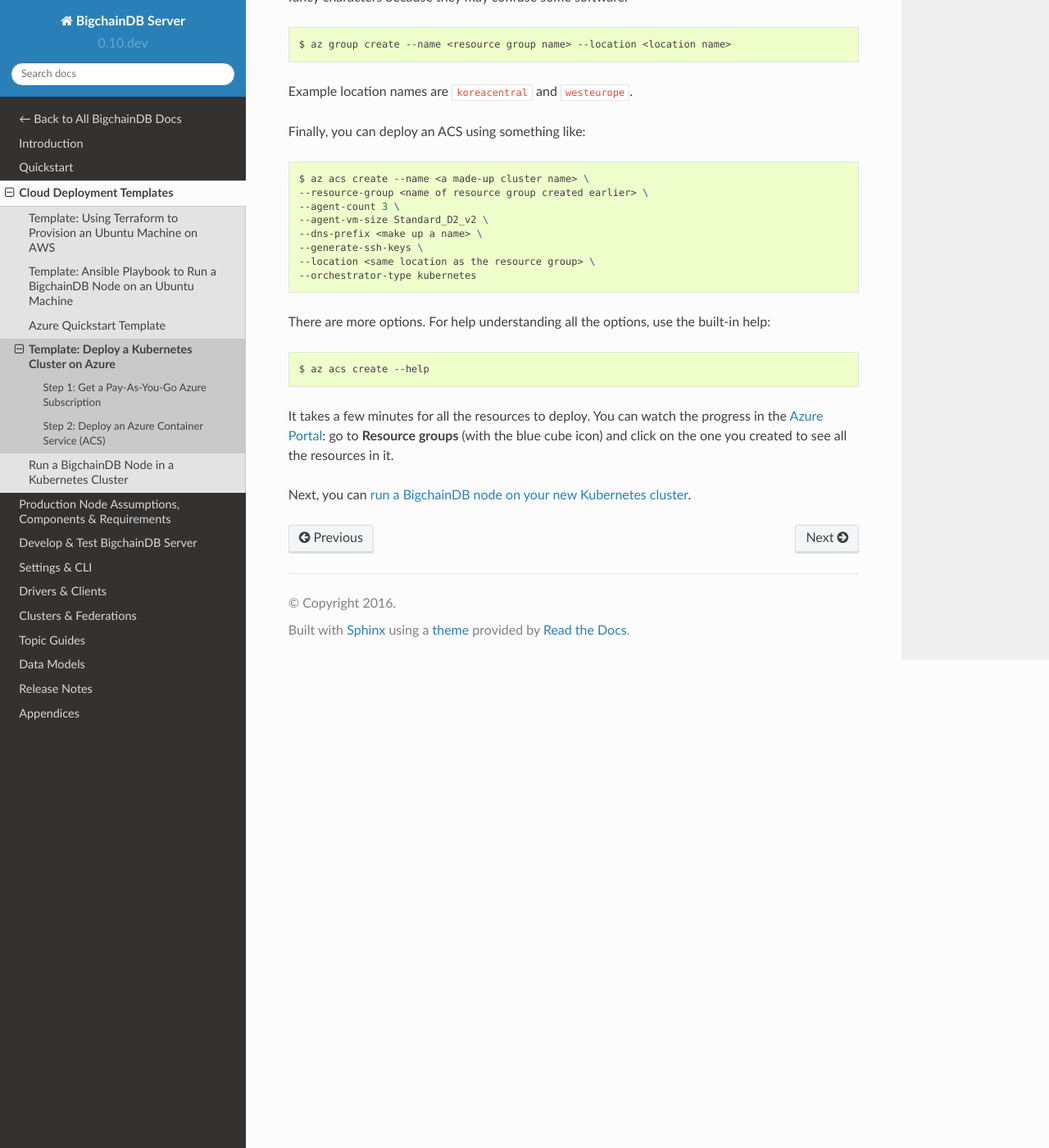
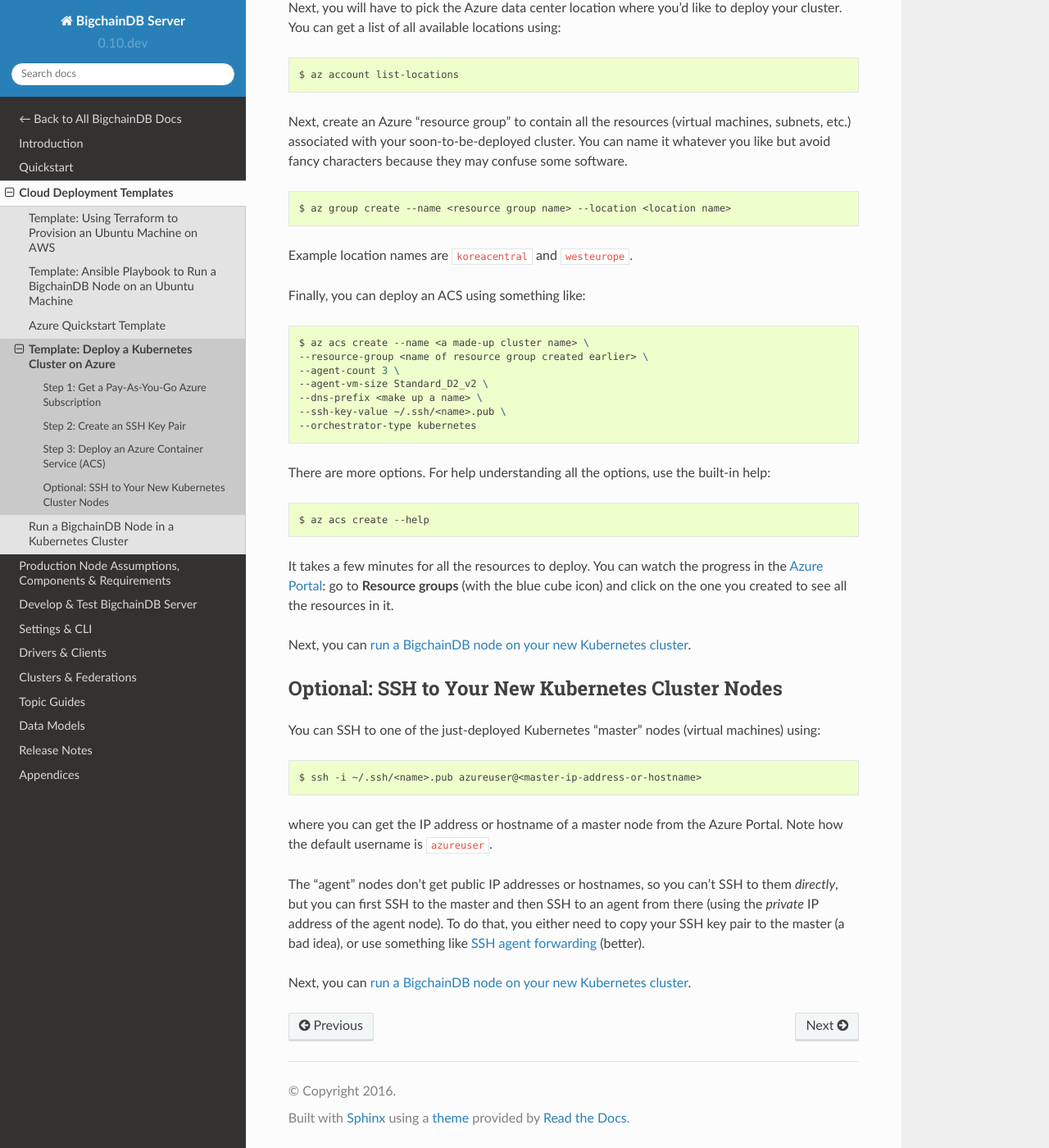
Before and after one commit to bigchaindb/bigchaindb, a Sphinx documentation site: the page built from docs/server/source/cloud-deployment-templates/template-kubernetes-azure.rst, in a window 1280 px wide and 1400 px high, scrolled down 1208 px. Shown: the whole window at 82% size. Built offline with Sphinx 7.4.7 and the Read the Docs theme 2.0.0, drawn with Linux system fonts in a browser that asks for light colours; pages that are not in the unit, such as notebooks, are missing from menus; some of the changed text lies outside the part shown.

Commit message:
Docs on using special SSH keypair with ACS/Kubernetes

```diff
--- a/docs/server/source/appendices/index.rst
+++ b/docs/server/source/appendices/index.rst
@@ -17,6 +17,7 @@
    pipelines
    backend
    aws-setup
+   generate-key-pair-for-ssh
    firewall-notes
    ntp-notes
    example-rethinkdb-storage-setups
--- a/docs/server/source/cloud-deployment-templates/template-kubernetes-azure.rst
+++ b/docs/server/source/cloud-deployment-templates/template-kubernetes-azure.rst
@@ -18,7 +18,20 @@
 That's okay: you can have many subscriptions.
 
 
-Step 2: Deploy an Azure Container Service (ACS)
+Step 2: Create an SSH Key Pair
+------------------------------
+
+You'll want an SSH key pair so you'll be able to SSH
+to the virtual machines that you'll deploy in the next step.
+(If you already have an SSH key pair, you *could* reuse it,
+but it's probably a good idea to make a new SSH key pair
+for your Kubernetes VMs and nothing else.)
+
+See the
+:ref:`page about how to generate a key pair for SSH <Generate a Key Pair for SSH>`.
+
+
+Step 3: Deploy an Azure Container Service (ACS)
 -----------------------------------------------
 
 It's *possible* to deploy an Azure Container Service (ACS)
@@ -82,8 +95,7 @@
    --agent-count 3 \
    --agent-vm-size Standard_D2_v2 \
    --dns-prefix <make up a name> \
-   --generate-ssh-keys \
-   --location <same location as the resource group> \
+   --ssh-key-value ~/.ssh/<name>.pub \
    --orchestrator-type kubernetes
 
 There are more options. For help understanding all the options, use the built-in help:
@@ -101,3 +113,31 @@
 
 Next, you can :doc:`run a BigchainDB node on your new
 Kubernetes cluster <node-on-kubernetes>`.
+
+
+Optional: SSH to Your New Kubernetes Cluster Nodes
+--------------------------------------------------
+
+You can SSH to one of the just-deployed Kubernetes "master" nodes
+(virtual machines) using:
+
+.. code:: bash
+
+   $ ssh -i ~/.ssh/<name>.pub azureuser@<master-ip-address-or-hostname>
+
+where you can get the IP address or hostname
+of a master node from the Azure Portal.
+Note how the default username is ``azureuser``.
+
+The "agent" nodes don't get public IP addresses or hostnames,
+so you can't SSH to them *directly*,
+but you can first SSH to the master
+and then SSH to an agent from there
+(using the *private* IP address of the agent node).
+To do that, you either need to copy your SSH key pair to
+the master (a bad idea),
+or use something like
+`SSH agent forwarding <https://yakking.branchable.com/posts/ssh-A/>`_ (better).
+
+Next, you can :doc:`run a BigchainDB node on your new
+Kubernetes cluster <node-on-kubernetes>`.
```
Also changed, not shown: docs/server/source/appendices/aws-setup.md (+2 -15 lines), docs/server/source/appendices/generate-key-pair-for-ssh.md (added, +34 -0 lines).
